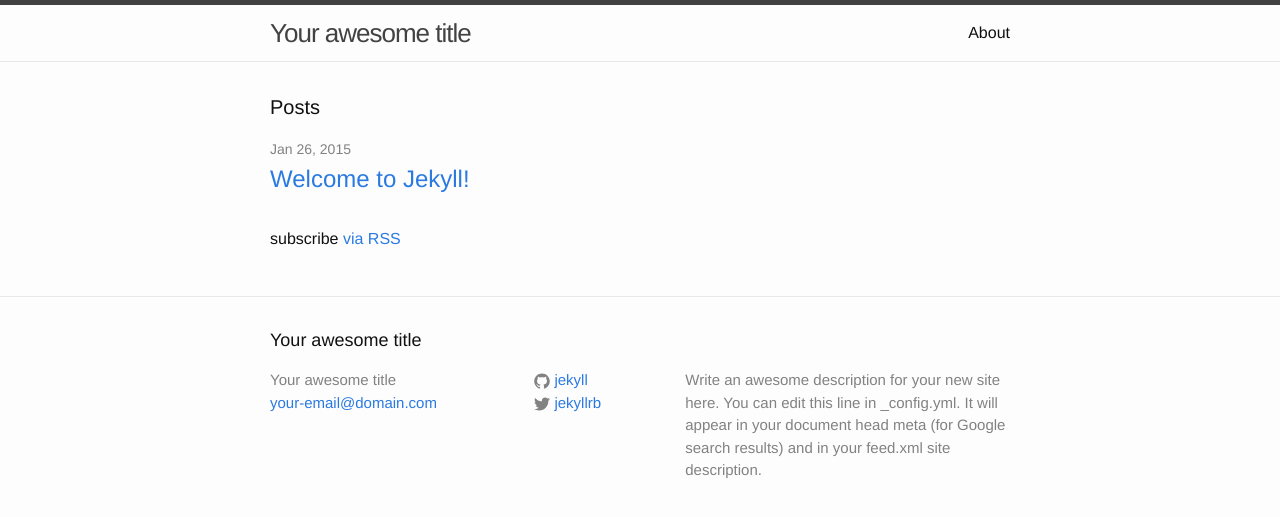
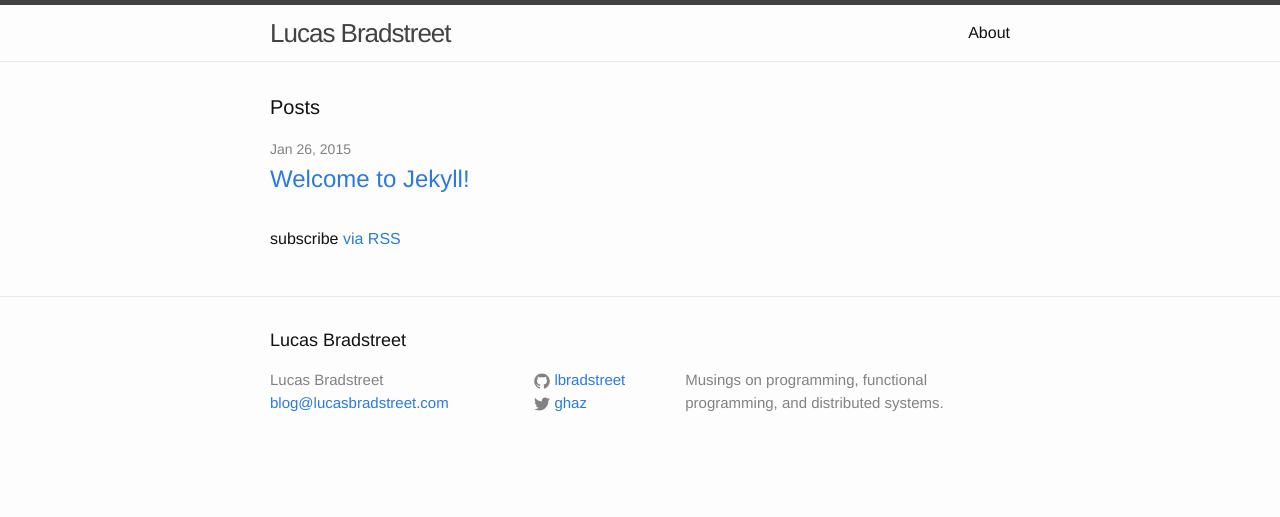
Before and after one commit to MichaelDrogalis/lbradstreet.github.io, a Jekyll site: the page built from index.html, in a window 1280 px wide. Shown: the top 517 px of the page. Built offline with Jekyll 4.4.1, drawn with Linux system fonts in a browser that asks for light colours.

Commit message:
Blog config.

```diff
--- a/_config.yml
+++ b/_config.yml
@@ -1,14 +1,12 @@
 # Site settings
-title: Your awesome title
-email: your-email@domain.com
+title: Lucas Bradstreet
+email: blog@lucasbradstreet.com
 description: > # this means to ignore newlines until "baseurl:"
-  Write an awesome description for your new site here. You can edit this
-  line in _config.yml. It will appear in your document head meta (for
-  Google search results) and in your feed.xml site description.
+        Musings on programming, functional programming, and distributed systems.
 baseurl: "" # the subpath of your site, e.g. /blog/
-url: "http://yourdomain.com" # the base hostname & protocol for your site
-twitter_username: jekyllrb
-github_username:  jekyll
+url: "http://blog.lucasbradstreet.com" # the base hostname & protocol for your site
+twitter_username: ghaz
+github_username:  lbradstreet
 
 # Build settings
 markdown: kramdown
```
